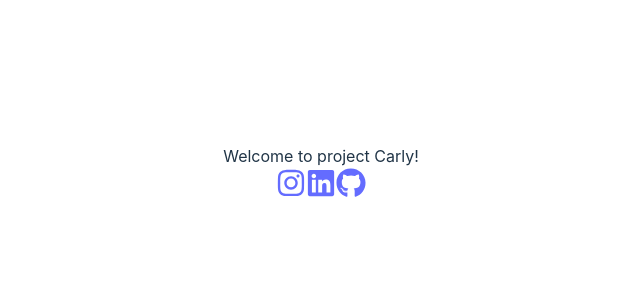
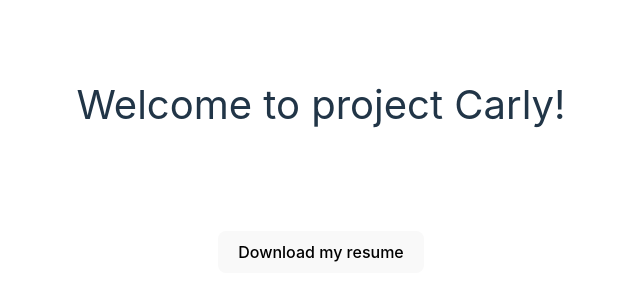
Before and after one commit to cthelander/the-website, a React (Vite) app: page / in a window 1280 px wide. Shown: the part 226-526 px from the top of the page, without its empty margins (319-959 px from the left). Built offline with nearby package versions, Linux system fonts and the light colour scheme.

Commit message:
add styled componenets, and resume button

```diff
--- a/package.json
+++ b/package.json
@@ -16,6 +16,7 @@
     "react-dom": "^18.3.1",
     "react-icons": "^5.4.0",
     "serve": "^14.2.4",
+    "styled-components": "^6.1.14",
     "vite": "^5.4.1"
   },
   "devDependencies": {
--- a/src/components/Body.tsx
+++ b/src/components/Body.tsx
@@ -1,21 +1,38 @@
-// import { useState } from 'react'
 import { FaInstagram, FaLinkedin, FaGithub } from "react-icons/fa";
+import { Link } from "./Link";
+import styled from "styled-components";
+import resume from "../assets/ThelanderCarlyResume2024.pdf"
 
+const IconSize = 30
+const IconColor = "#FFF"
+
+const Links = styled.div`
+  display: flex;
+  justify-content: space-between;
+`
 
 export function Body() {
-  // const [count, setCount] = useState(0)
 
   return (
-    <div>
-      <a href='https://www.instagram.com/carlythelander/' target="_blank">
-        <FaInstagram size="30" />
+    <>
+      <Links>
+        <Link
+          href='https://www.instagram.com/carlythelander/'
+          icon={<FaInstagram size={IconSize} color={IconColor} />}
+        />
+        <Link
+          href='https://www.linkedin.com/in/carly-thelander-392904a6/'
+          icon={<FaLinkedin size={IconSize} color={IconColor} />}
+        />
+        <Link
+          href='https://github.com/cthelander'
+          icon={<FaGithub size={IconSize} color={IconColor} />}
+        />
+      </Links>
+
+      <a href={resume} download="resume" target='_blank'>
+        <button>Download my resume</button>
       </a>
-      <a href='https://www.linkedin.com/in/carly-thelander-392904a6/' target="_blank">
-        <FaLinkedin size="30" />
-      </a>
-      <a href='https://github.com/cthelander' target="_blank">
-        <FaGithub size="30" />
-      </a>
-    </div>
+    </>
   )
 }
--- a/src/components/Header.tsx
+++ b/src/components/Header.tsx
@@ -1,9 +1,14 @@
+import styled from "styled-components"
+
+const HeaderContainer = styled.div`
+  font-size: 40px
+`
 
 export function Header() {
 
   return (
-    <div>
+    <HeaderContainer>
       Welcome to project Carly!
-    </div>
+    </HeaderContainer>
   )
 }
--- a/src/components/Layout.tsx
+++ b/src/components/Layout.tsx
@@ -1,12 +1,19 @@
+import styled from 'styled-components'
 import { Body } from './Body'
 import { Header } from './Header'
+
+const LayoutContainer = styled.div`
+  display: flex;
+  flex-direction: column;
+  gap: 30px
+`
 
 export function Layout() {
 
   return (
-    <div>
-      <Header/>
-      <Body/>
-    </div>
+    <LayoutContainer>
+      <Header />
+      <Body />
+    </LayoutContainer>
   )
 }
--- /dev/null
+++ b/src/components/Link.tsx
@@ -0,0 +1,10 @@
+import { ReactElement } from "react";
+
+export function Link({ href, icon }: { href: string, icon: ReactElement }) {
+
+  return (
+    <a href={href} target="_blank">
+      {icon}
+    </a>
+  )
+}
```
Also changed, not shown: 2 other files (tests, documents, lock files or other folders).
